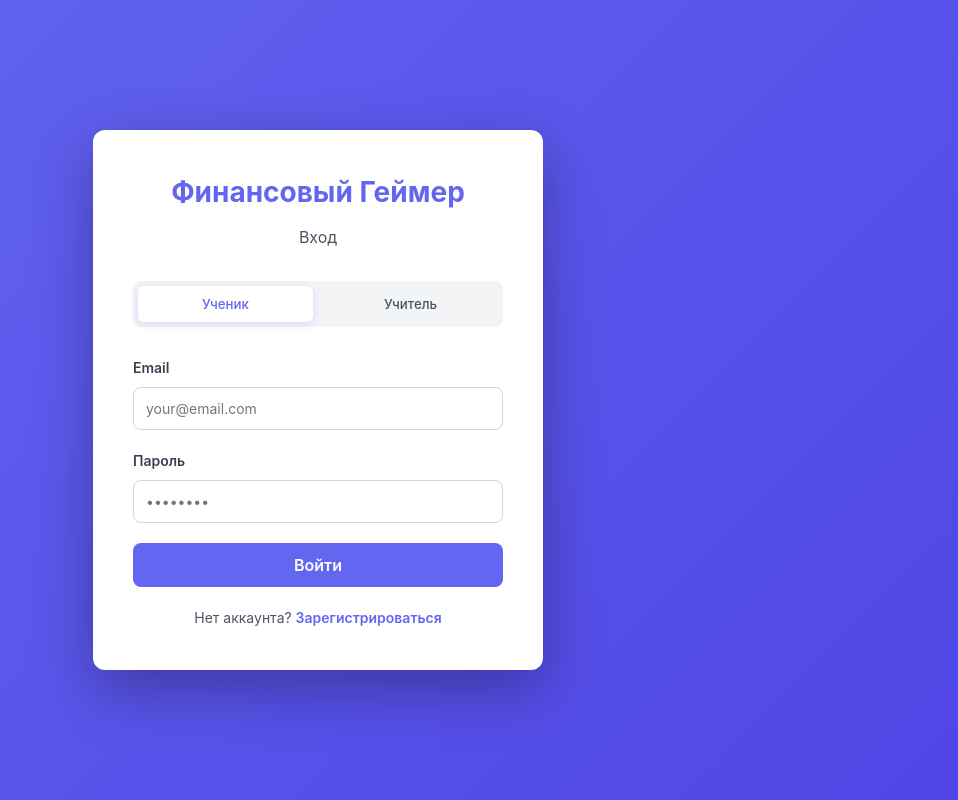
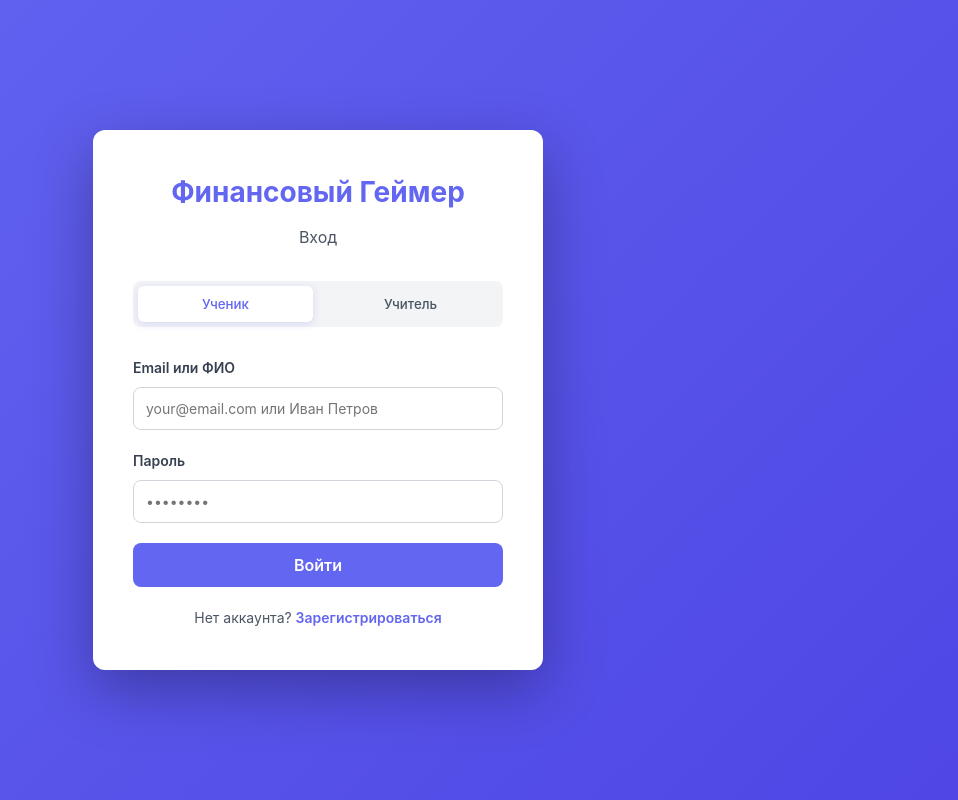
Before and after one commit to aleks-byte770/game3.0, a React (Vite) app: page /login in a window 1280 px wide. Shown: the whole page, without its empty margins (322-1280 px from the left). Built offline with nearby package versions, Linux system fonts and the light colour scheme; no server answers.

Commit message:
Add files via upload

```diff
--- a/src/components/LoginForm.tsx
+++ b/src/components/LoginForm.tsx
@@ -71,13 +71,13 @@ export const LoginForm: FC = () => {
 
         <form onSubmit={handleSubmit}>
           <div className="form-group">
-            <label htmlFor="email">Email</label>
+            <label htmlFor="email">Email или ФИО</label>
             <input
               id="email"
-              type="email"
+              type="text"
               value={email}
               onChange={(e) => setEmail(e.target.value)}
-              placeholder="your@email.com"
+              placeholder="your@email.com или Иван Петров"
               required
               disabled={loading}
             />
```
Also changed, not shown: 1 other file (tests, documents, lock files or other folders).
